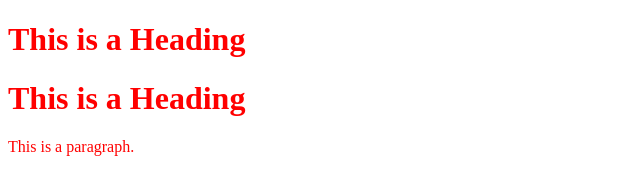
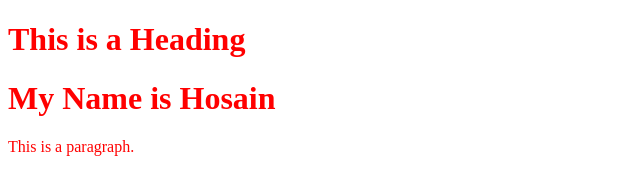
Before and after one commit to Nikparvar/nikparvar.github.io, a plain HTML site: page index.html in a window 1280 px wide. Shown: the whole page, without its empty margins (0-640 px from the left). Drawn offline with Linux system fonts and the light colour scheme.

Commit message:
Update index.html

```diff
--- a/index.html
+++ b/index.html
@@ -14,7 +14,7 @@
 </head>
 <body>
 
-<h1>This is a Heading</h1>
+<h1>My Name is Hosain</h1>
 <p>This is a paragraph.</p>
 
 </body>
```
